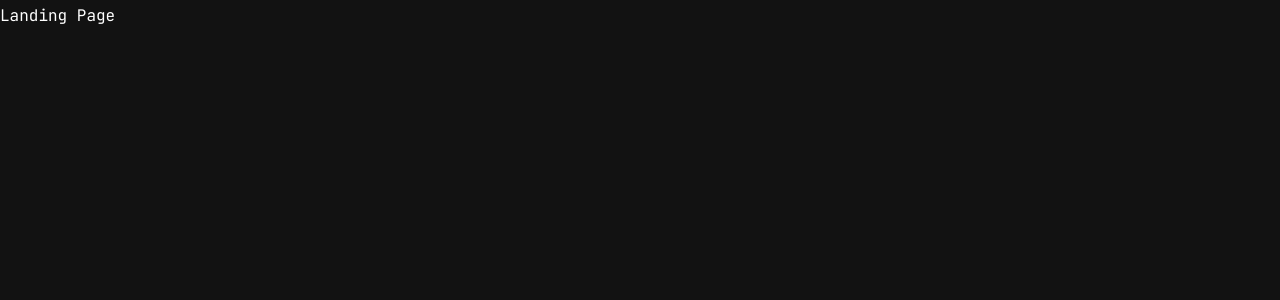
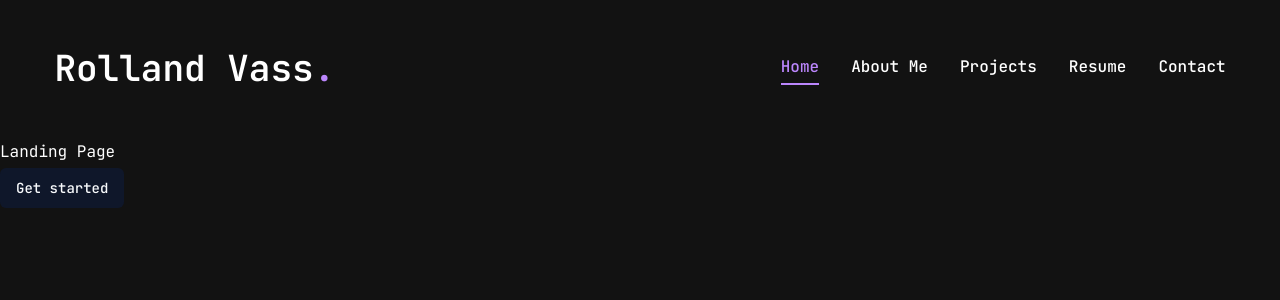
Before and after one commit to rollandvass/Portfolio, a Next.js app: page / in a window 1280 px wide. Shown: the top 300 px of the page. Built offline with nearby package versions, Linux system fonts and the light colour scheme.

Commit message:
Basic desktop header implementation

```diff
--- a/app/layout.jsx
+++ b/app/layout.jsx
@@ -1,5 +1,7 @@
 import { JetBrains_Mono } from "next/font/google";
 import "./globals.css";
+
+import Header from "@/components/Header";
 
 const jetbrainsMono = JetBrains_Mono({
     subsets: ["latin"],
@@ -15,7 +17,10 @@ export const metadata = {
 export default function RootLayout({ children }) {
     return (
         <html lang="en">
-            <body className={jetbrainsMono.variable}>{children}</body>
+            <body className={jetbrainsMono.variable}>
+                <Header />
+                {children}
+            </body>
         </html>
     );
 }
--- a/app/page.jsx
+++ b/app/page.jsx
@@ -1,5 +1,13 @@
+import Link from 'next/link';
+import { Button } from '../components/ui/button';
+
 export default function Home() {
     return (
-        <main>Landing Page</main>
+        <>
+            <main>Landing Page</main>
+            <Link href="/services">
+                <Button>Get started</Button>
+            </Link>
+        </>
     );
 }
--- /dev/null
+++ b/components/Header.jsx
@@ -0,0 +1,23 @@
+import Link from 'next/link';
+
+import Nav from './Nav';
+
+const Header = () => {
+    return <header className='py-8 xl:py-12 text-white'>
+        <div className="container mx-auto flex justify-between items-center">
+            <Link href="/">
+                <h1 className='text-4xl font-semibold'>
+                    Rolland Vass<span className='text-accent'>.</span>
+                </h1>
+            </Link>
+
+            <div className="hidden md:flex items-center gap-8">
+                <Nav />
+            </div>
+
+            <div className="md:hidden">Mobile Nav</div>
+        </div>
+    </header>
+}
+
+export default Header;
--- /dev/null
+++ b/components/Nav.jsx
@@ -0,0 +1,45 @@
+"use client";
+
+import Link from 'next/link';
+import { usePathname } from 'next/navigation';
+
+const links = [
+    {
+        name: 'Home',
+        path: '/'
+    },
+    {
+        name: 'About Me',
+        path: '/aboutme'
+    },
+    {
+        name: 'Projects',
+        path: '/projects'
+    },
+    {
+        name: 'Resume',
+        path: '/resume'
+    },
+    {
+        name: 'Contact',
+        path: '/contact'
+    },
+]
+
+const Nav = () => {
+    const pathname = usePathname();
+    console.log(pathname);
+
+    return <nav className='flex gap-8'>
+        {
+            links.map((link, index) => {
+                return <Link href={link.path} key={index} className={`${link.path === pathname && "text-accent border-b-2 border-accent"
+                    } capitalize font-medium hover:text-accent transition-all`}>{link.name}
+
+                </Link>
+            })
+        }
+    </nav>;
+};
+
+export default Nav
--- a/tailwind.config.js
+++ b/tailwind.config.js
@@ -14,10 +14,10 @@ module.exports = {
             padding: "0.9rem",
         },
         screens: {
-            "small": "640px",
-            "medium": "768px",
-            "large": "960px",
-            "x-large": "1200px",
+            "sm": "640px",
+            "md": "768px",
+            "lg": "960px",
+            "xl": "1200px",
         },
         fontFamily: {
             primary: "var(--font-jetbrainsMono)",
```
